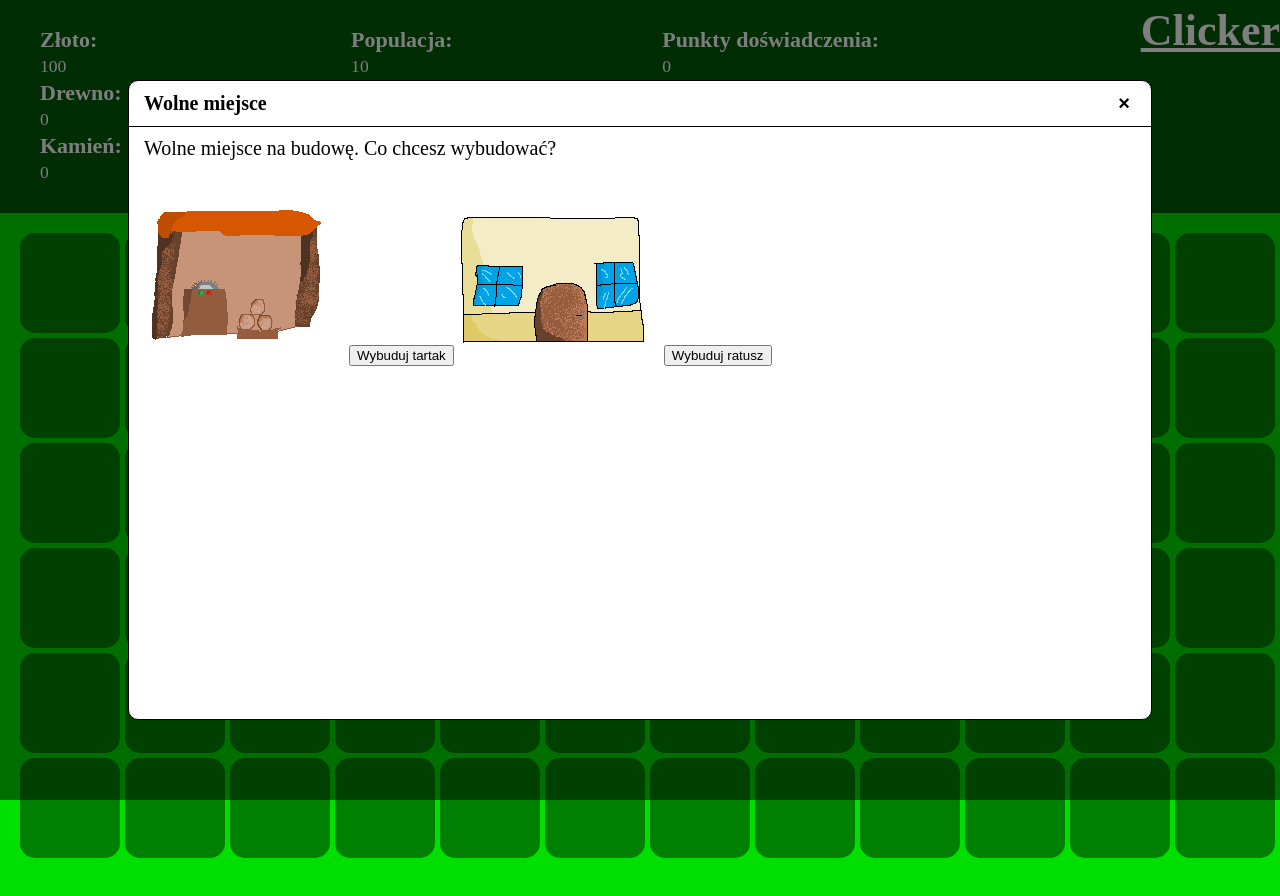
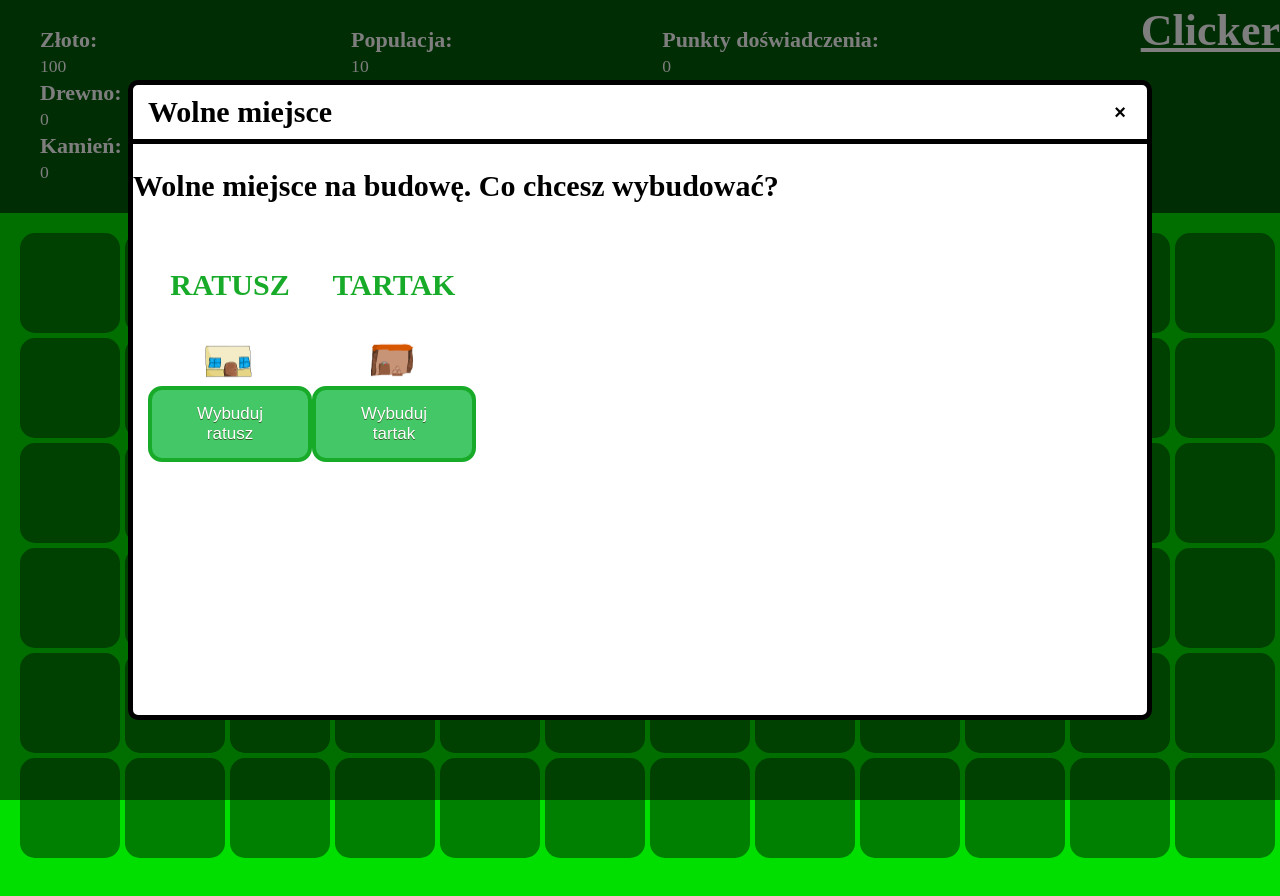
Before and after one commit to pabasroka/clicker, a plain HTML site: page index.html in a window 1280 px wide. Both pictures are taken after a click on the element 70 px from the left and 283 px from the top of the page. Drawn offline with Linux system fonts and the light colour scheme.

Commit message:
Init remote repo
Small changes for modal look

```diff
--- a/index.html
+++ b/index.html
@@ -89,13 +89,69 @@
                 <button data-close-button class="close-button"> &times; </button>
             </div>
 
-            <div class="modal-body">
-                Wolne miejsce na budowę. Co chcesz wybudować?<br>
-                <img src="./assets/images/sawmill/sawmill-lvl1.png" alt="tartak">
-                <button id="buttonSawmill">Wybuduj tartak</button>
+            <h2>Wolne miejsce na budowę. Co chcesz wybudować?</h2>
 
-                <img src="./assets/images/townHall/townHall-lvl1.png" alt="ratusz">
-                <button id="buttonTownhall">Wybuduj ratusz</button>
+            <div class="modal-body gridModal">
+
+                <div class="modalBuilding">
+                    <h3>RATUSZ</h3>
+                    <img src="./assets/images/townHall/townHall-lvl1.png" alt="ratusz"><br>
+                    <button id="buttonTownhall">Wybuduj ratusz</button>
+                </div>
+
+                <div class="modalBuilding">
+                    <h3>TARTAK</h3>
+                    <img src="./assets/images/sawmill/sawmill-lvl1.png" alt="tartak"><br>
+                    <button id="buttonSawmill">Wybuduj tartak</button>
+                </div>
+
+
+                <!--<table>
+                    <tr>
+                        <td>RATUSZ</td>
+                        <td>TARTAK</td>
+                        <td>TARTAK</td>
+                    </tr>
+                    <tr>
+                        <td>
+                            <img src="./assets/images/townHall/townHall-lvl1.png" alt="ratusz"><br>
+                            <button id="buttonTownhall">Wybuduj ratusz</button>
+                        </td>
+                        <td>
+                            <img src="./assets/images/sawmill/sawmill-lvl1.png" alt="tartak"><br>
+                            <button id="buttonSawmill">Wybuduj tartak</button>
+                        </td>
+                        <td>
+                            <img src="./assets/images/sawmill/sawmill-lvl1.png" alt="tartak"><br>
+                            <button id="buttonSawmill">Wybuduj tartak</button>
+                        </td>
+                        <td>
+                            <img src="./assets/images/sawmill/sawmill-lvl1.png" alt="tartak"><br>
+                            <button id="buttonSawmill">Wybuduj tartak</button>
+                        </td>
+                        <td>
+                            <img src="./assets/images/sawmill/sawmill-lvl1.png" alt="tartak"><br>
+                            <button id="buttonSawmill">Wybuduj tartak</button>
+                        </td>
+                        <td>
+                            <img src="./assets/images/sawmill/sawmill-lvl1.png" alt="tartak"><br>
+                            <button id="buttonSawmill">Wybuduj tartak</button>
+                        </td>
+                        <td>
+                            <img src="./assets/images/sawmill/sawmill-lvl1.png" alt="tartak"><br>
+                            <button id="buttonSawmill">Wybuduj tartak</button>
+                        </td>
+                        <td>
+                            <img src="./assets/images/sawmill/sawmill-lvl1.png" alt="tartak"><br>
+                            <button id="buttonSawmill">Wybuduj tartak</button>
+                        </td>
+
+                    </tr>
+                </table>-->
+
+
+
+
             </div>
 
         </div>
--- a/js/buildings.js
+++ b/js/buildings.js
@@ -8,6 +8,7 @@ function buildSawmill(){
         sawmill.dataset.modalTarget = "#sawmill";
         isBuiltSawmill = true;
         buttonSawmill.disabled = true;
+        closeModal(modal)
     }
 }
 
@@ -22,5 +23,6 @@ function buildTownhall() {
         townHall.dataset.modalTarget = "#townHall";
         isBuiltTownhall = true;
         buttonTownhall.disabled = true;
+        closeModal(modal)
     }
 }
--- a/js/popUp.js
+++ b/js/popUp.js
@@ -1,17 +1,18 @@
 const openModalButtons = document.querySelectorAll('[data-modal-target]');
 const closeModalButtons = document.querySelectorAll('[data-close-button]');
 const overlay = document.getElementById('overlay');
+let modal;
 let place;
 
 openModalButtons.forEach(button => {
     button.addEventListener('click', () => {
         if (button.dataset.modalTarget !== "#emptyPlace"){
-            const modal = document.querySelector(button.dataset.modalTarget);
+            modal = document.querySelector(button.dataset.modalTarget);
             openModal(modal);
             console.log(button.id);
             console.log(button.dataset.modalTarget);
         }else{
-            const modal = document.querySelector("#emptyPlace");
+            modal = document.querySelector("#emptyPlace");
             openModal(modal);
             place = button.id;
 
@@ -32,13 +33,13 @@ openModalButtons.forEach(button => {
 /*==============    POPUP CLOSE    ==============*/
 closeModalButtons.forEach(button => {
     button.addEventListener('click', () => {
-        const modal = button.closest('.modal')
+        modal = button.closest('.modal')
         closeModal(modal)
     })
 });
 
 overlay.addEventListener('click', () => {
-    const modals = document.querySelectorAll('.modal.active')
+    modals = document.querySelectorAll('.modal.active')
     modals.forEach(modal => {
         closeModal(modal)
     })
--- a/styles/index.css
+++ b/styles/index.css
@@ -16,6 +16,53 @@ body{
     display: grid;
     grid-template-columns: repeat(12, 1fr);
 }
+.gridModal{
+    display: grid;
+    grid-template-columns: repeat(12, 1fr);
+    grid-template-rows: repeat(2, 50%);
+}
+
+
+
+.modalBuilding{
+    grid-column: span 2;
+    text-align: center;
+}
+.modalBuilding h3{
+    font-weight: bolder;
+    font-size: 1.5em;
+    color: #18ab29;
+}
+.modalBuilding img{
+    width: 30%;
+}
+.modalBuilding button{
+    background-color:#44c767;
+	border-radius:14px;
+	border:4px solid #18ab29;
+	display:inline-block;
+	cursor:pointer;
+	color:#ffffff;
+	font-family:Arial;
+	font-size:17px;
+	padding:14px 34px;
+	text-decoration:none;
+    text-shadow:0px 1px 0px #2f6627;
+}
+.modalBuilding button:hover{
+    transition: all .5s ease-in-out;
+    background-color:#5cbf2a;
+}
+.modalBuilding button:active{
+    position:relative;
+	top:1px;
+}
+button:disabled, button:disabled:hover{
+  border: 3px solid #ff0000;
+  background-color: #fd4e4e;
+  color: #ffffff;
+}
+
 
 nav{
     background: rgb(0, 90, 8);
@@ -60,6 +107,12 @@ nav ul>li a:hover{
     color: gold;
     transition: all .5s ease-in-out;
 }
+table,tr,td, img{
+    text-align: center;
+}
+table{
+    width: 100%;
+}
 
 main{
     padding: 20px;
--- a/styles/popUp.css
+++ b/styles/popUp.css
@@ -8,7 +8,7 @@
     left: 50%;
     transform: translate(-50%, -50%) scale(0);
     transition: 200ms ease-in-out;
-    border: 1px solid black;
+    border: 5px solid black;
     border-radius: 10px;
     z-index: 10;
     background: white;
@@ -26,11 +26,11 @@
     display: flex;
     justify-content: space-between;
     align-items: center;
-    border-bottom: 1px solid black;
+    border-bottom: 5px solid black;
 }
 
 .modal-header .title{
-    font-size: 1.25rem;
+    font-size: 1.5em;
     font-weight: bold;
 }
 
```
